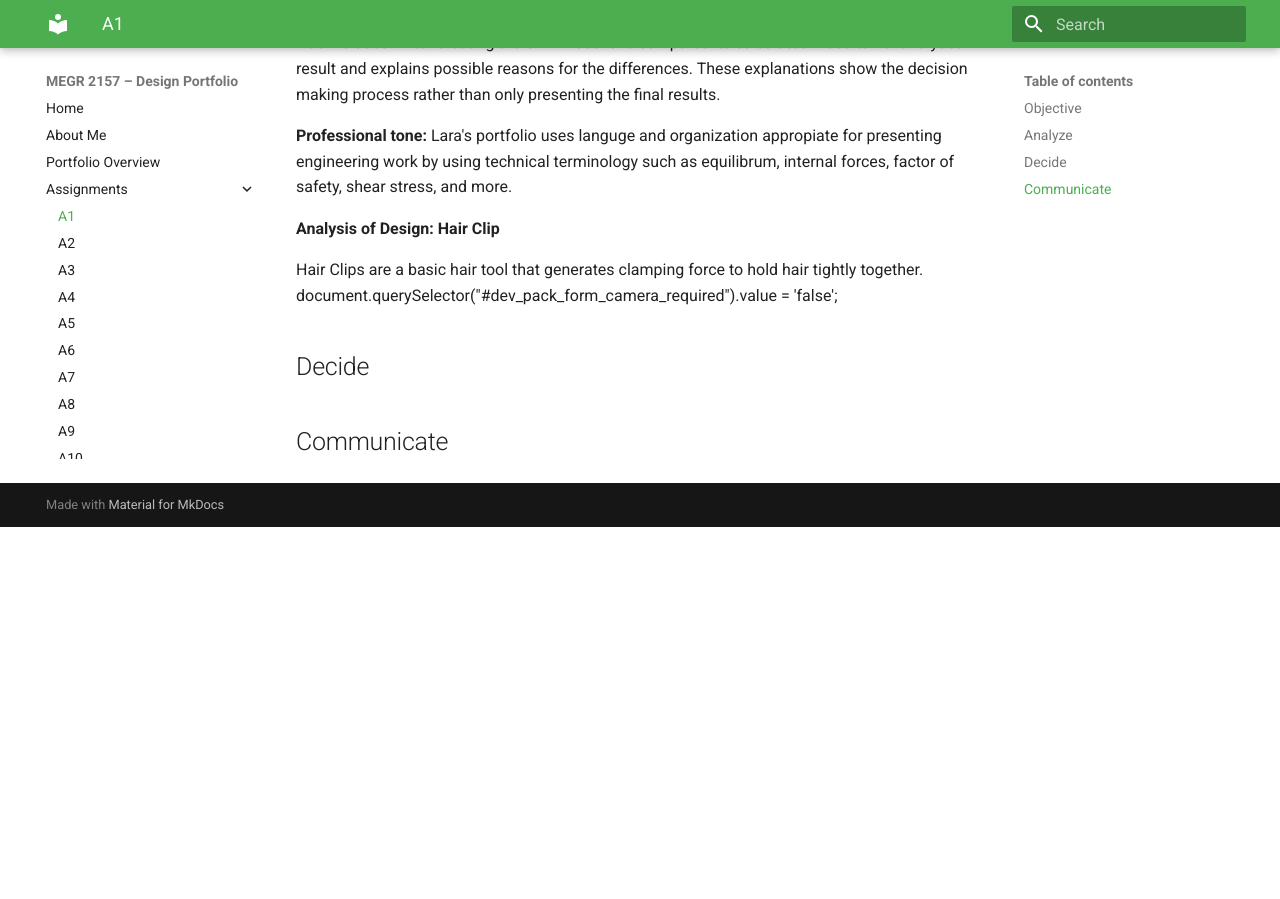
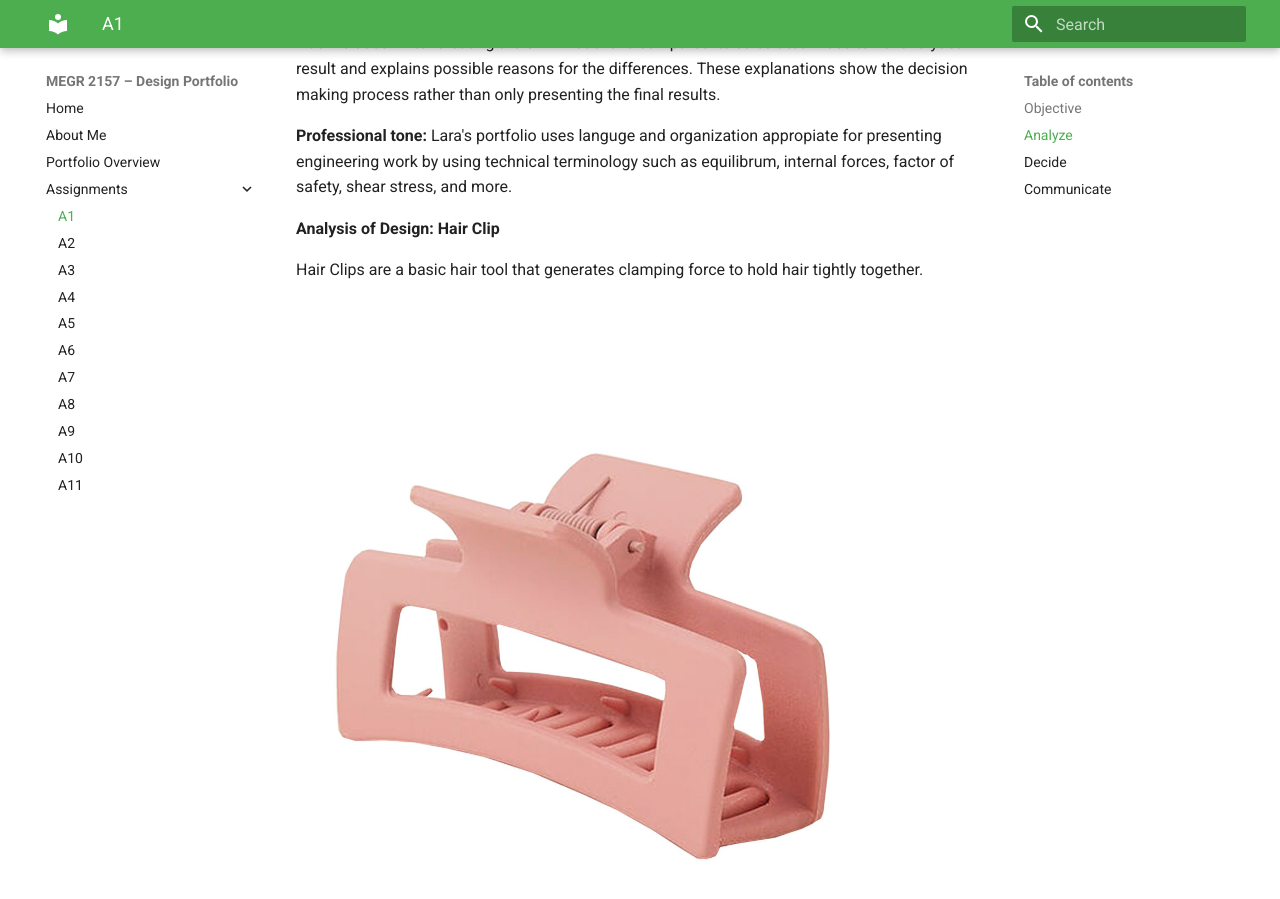
Before and after one commit to IzabellaMontero/megr2157-portfolio, an MkDocs documentation site: the page built from docs/assignments/A01/index.md, in a window 1280 px wide and 900 px high, scrolled down 1571 px. Built offline with MkDocs 1.6.1 and Material for MkDocs 9.7.7, drawn with Linux system fonts in a browser that asks for light colours; before the commit the page ends 2098 px from its top, so only the background shows below that.

Commit message:
Add image of pink hair clip to design analysis
Added an image of a pink hair clip to the analysis section.

```diff
--- a/docs/assignments/A01/index.md
+++ b/docs/assignments/A01/index.md
@@ -36,7 +36,7 @@ Lara's portfolio uses languge and organization appropiate for presenting enginee
 **Analysis of Design: Hair Clip**
 
 Hair Clips are a basic hair tool that generates clamping force to hold hair tightly together.
-document.querySelector("#dev_pack_form_camera_required").value = 'false';
+![Pink hair clip](./Pink Hair Clip.png)
 
 
 
```
